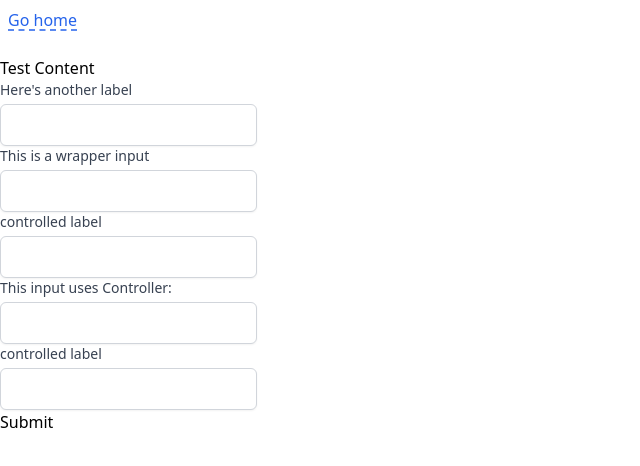
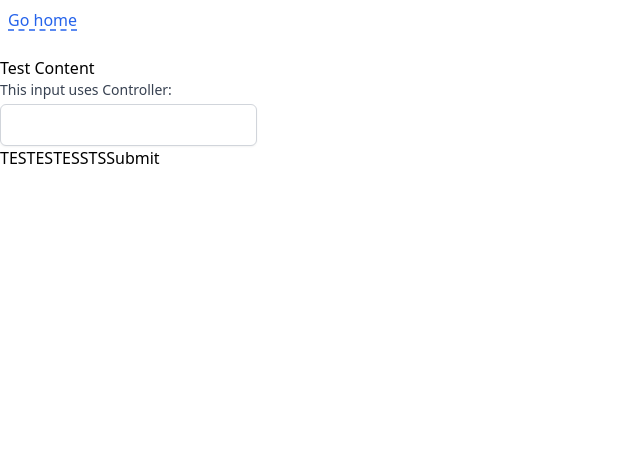
Before and after one commit to tayv/Project-Bubblegum, a Next.js app: page /quiz1/pg4 in a window 1280 px wide. Shown: the top 466 px of the page, without its empty margins (0-640 px from the left). Built offline with nearby package versions, Linux system fonts and the light colour scheme.

Commit message:
Controller working - except getValues()

```diff
--- a/components/WrapperInput.tsx
+++ b/components/WrapperInput.tsx
@@ -8,38 +8,44 @@ import UpdateInputState from '@components/UpdateInputState'
 const WrapperInput: FC<InputProps> = ({
   name,
   rules,
+  label,
  // register,
  // errors,
   onChange,
+  defaultValue,
   ...props
 }) => {
 
- // const [inputValue, handleInputChange] = UpdateInputState()
- const [inputValue, handleInputChange] = UpdateInputState()
 
- const { register, control, handleSubmit, formState: { errors } } = useForm()
+ const { register, control, handleSubmit, getValues, formState: { errors } } = useForm()
 
-  const testName = {name}
- // console.log("name:", testName,"errors:", errors, "errors[{name}] is true:", !(errors[{name}]))
+
   return (
-
+<>
     <div>
-      <Input name={name} {...props} {...register(name, {onChange: (e)=>{console.log("yes", e)} }, rules ) }
-      />
-      {
-      //  errors[{name}] && <p className="text-red-600">Please enter something</p>
-        // https://react-hook-form.com/api/useform/register rules says rhf uses dot notation only for typescript consistency
-      }
 
       <Controller
         control={control}
-        name="test"
+        name={name}
+        defaultValue={defaultValue}
         render={({ field }) => (
-          <Input label="controlled label" {...field} onChange={(e) => {console.log("jjjjj", field.value)}} />
+          <Input label={label} {...field} />
         )}
       />
 
     </div>
+{/*
+    <div>
+      <Controller
+        control={control}
+        name="test"
+        defaultValue={defaultValue}
+        render={({ field }) => (
+          <Input label="controlled label" {...field} onChange={(e) => {console.log("jjjjj", JSON.stringify(getValues("test")))}} />
+        )}
+      />
+    </div> */}
+    </>
 
   )
 }
--- a/pages/quiz1/pg4.tsx
+++ b/pages/quiz1/pg4.tsx
@@ -7,13 +7,11 @@ import UpdateInputState from '@components/UpdateInputState'
 
  const testForm: FC = () => {
 
-  const { register, handleSubmit, formState: { errors } } = useForm()
-
-  const [inputValue, handleInputChange] = UpdateInputState()
+  const { register, getValues, handleSubmit, formState: { errors } } = useForm()
 
   const onSubmit = handleSubmit((data) => {
     console.log("Form submitted:", data)
-    console.log("errors", Error)
+    console.log("Submit form - errors", Error)
   })
 
   return (
@@ -22,32 +20,14 @@ import UpdateInputState from '@components/UpdateInputState'
 
       <p>Test Content</p>
 
-      <Input
-         name="firstInput"
-         label="Here's another label"
-         type="text"
-         onChange={handleInputChange}
-      />
-
-      <WrapperInput
-        name="firstWrapperInput"
-        label="This is a wrapper input"
-        type="text"
-      //  register={register}
-        rules={{ required: "You must enter something" }}
-        //errors={errors}
-        onChange={handleInputChange}
-      />
-
       <WrapperInput
         name="controllerInput"
         label="This input uses Controller:"
         type="text"
         rules={{ required: "You must enter something" }}
         defaultValue=""
-        //errors={errors}
-       // onChange={handleInputChange}
       />
+      <button type="button" onClick={() => {console.log("getValues:", JSON.stringify(getValues()))}}>TESTESTESSTS</button>
 
       <button type="submit">Submit</button>
 
```
